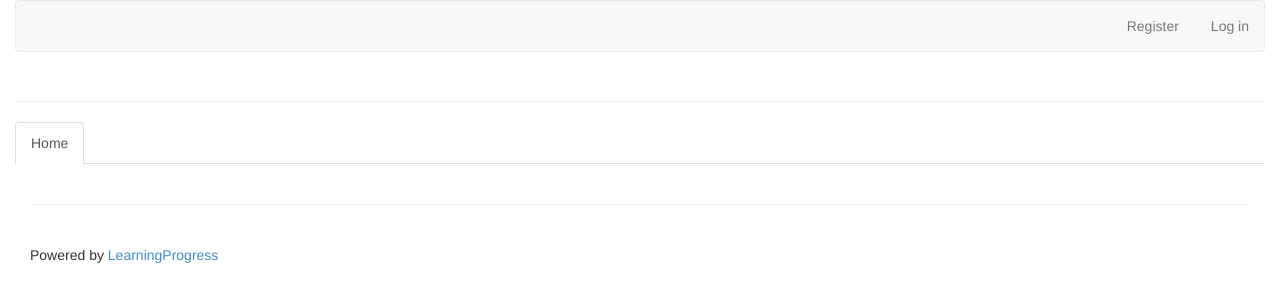
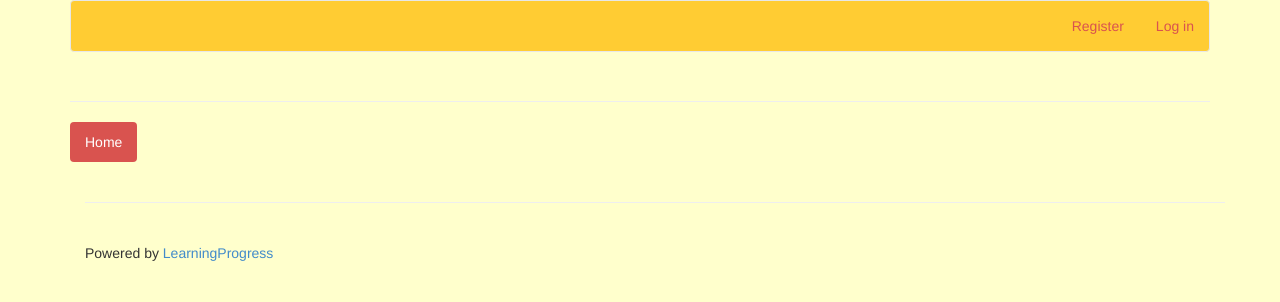
Before and after one commit to LearningProgress/LearningProgress, a Django app: template learningprogress/templates/home.html in a window 1280 px wide. Shown: the top 302 px of the page. Run offline with Django 3.2, Linux system fonts and the light colour scheme; the template is opened without the code that fills it, so the values that code supplies are empty; parts of the project's set-up code (start-up, migrations or seed data) failed here and were passed over; some libraries are stand-ins or nearby versions.

Commit message:
Updated base template.

```diff
--- a/learningprogress/templates/home.html
+++ b/learningprogress/templates/home.html
@@ -5,9 +5,19 @@
     <meta name="viewport" content="width=device-width, initial-scale=1">
     <title>{% block title %}{{ config.TITLE }}{% endblock %}</title>
     <link href="{{ STATIC_URL }}css/bootstrap-3.1.1.min.css" rel="stylesheet">
+    <style>
+        body {background-color:#FFFFCC;}
+        .navbar-default {background-color:#FFCC33;}
+        .navbar-default p.navbar-text {color: #d9534f;}
+        .navbar-default .navbar-nav > li > a {color: #d9534f;}
+        nav .nav-pills > li > a {color: #d9534f;}
+        nav .nav-pills > li.active > a {background-color: #d9534f;}
+        nav .nav-pills > li.active > a:hover {background-color: #d9534f;}
+        nav .nav-pills > li.active > a:focus {background-color: #d9534f;}
+    </style>
 </head>
 <body>
-    <div class="container-fluid">
+    <div class="container">
         <header>
             <nav class="navbar navbar-default">
                 <h1 class="sr-only">{% trans 'Registration and authentication' %}</h1>
@@ -33,7 +43,7 @@
             </div>
             <nav>
                 <h1 class="sr-only">{% trans 'Navigation' %}</h1>
-                <ul class="nav nav-tabs">
+                <ul class="nav nav-pills">
                     {% if user.is_authenticated %}
                         <li {% if view.self_pattern_name == 'home' %}class="active"{% endif %}>
                             <a href="{% url 'home' %}">{% trans 'Home' %}</a>
@@ -62,7 +72,7 @@
             </article>
         </main>
         <footer>
-            <div class="container-fluid">
+            <div class="container">
                 <hr>
                 <p>
                     {{ config.HOME_FOOTER }}
```
